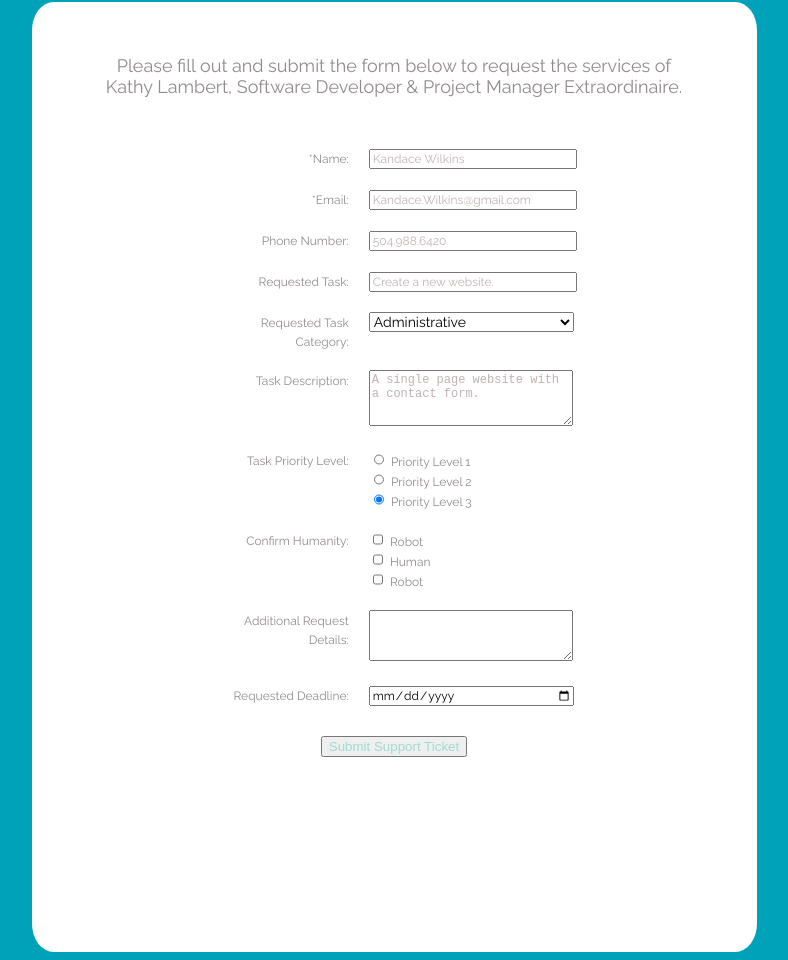
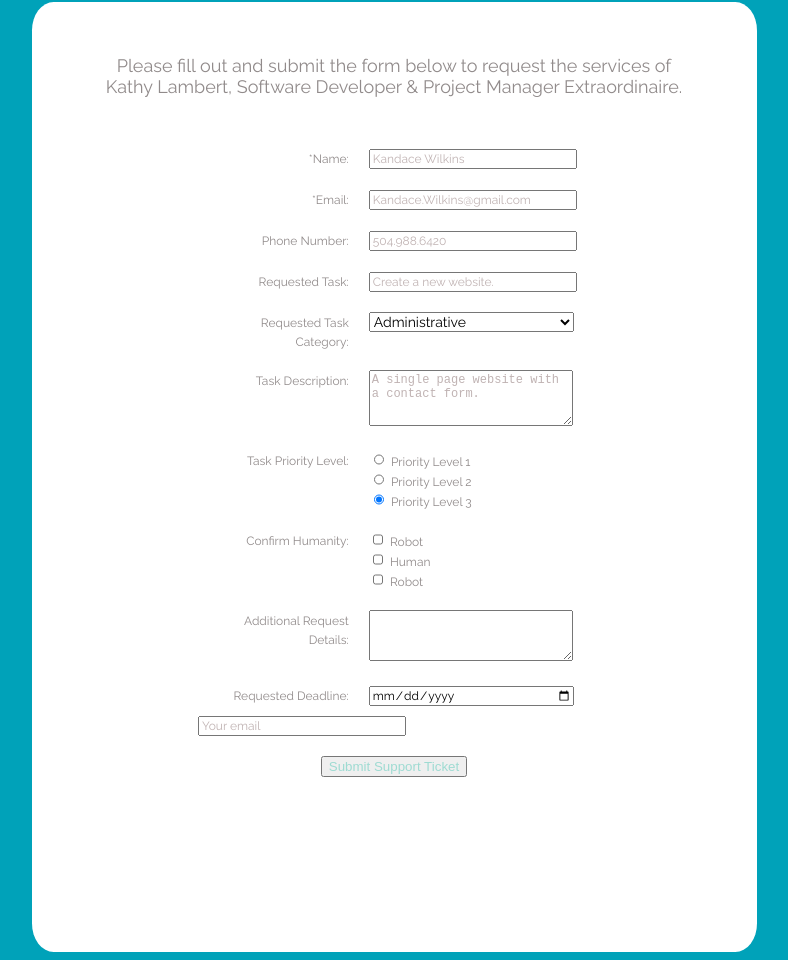
Before and after one commit to CodeMeKathy/CodeMeKathy.github.io, a plain HTML site: page support-ticket.html in a window 1280 px wide. Shown: the part 133-1093 px from the top of the page, without its empty margins (246-1034 px from the left). Drawn offline with Linux system fonts and the light colour scheme; a script that the page names is missing.

```diff
--- a/support-ticket.html
+++ b/support-ticket.html
@@ -166,6 +166,7 @@
                 </div>
           </div>
 
+          <input type="text" name="_replyto" placeholder="Your email" />
           <input type="hidden" name="_subject" value="New KathyDo Request!" />
           <!-- <input type="hidden" name="_cc" value="another@email.com" /> -->
           <input type="hidden" name="_next" value="https://Kathy145.github.io" />
```
